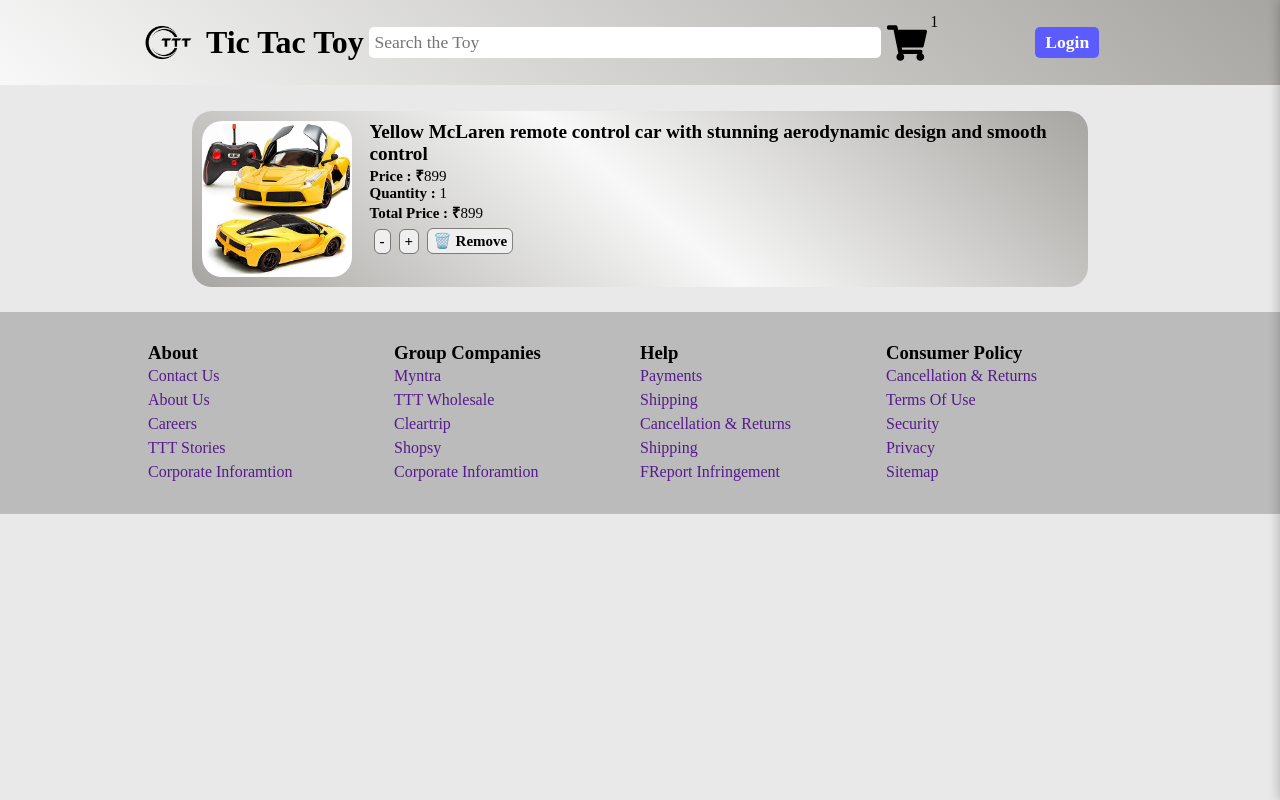
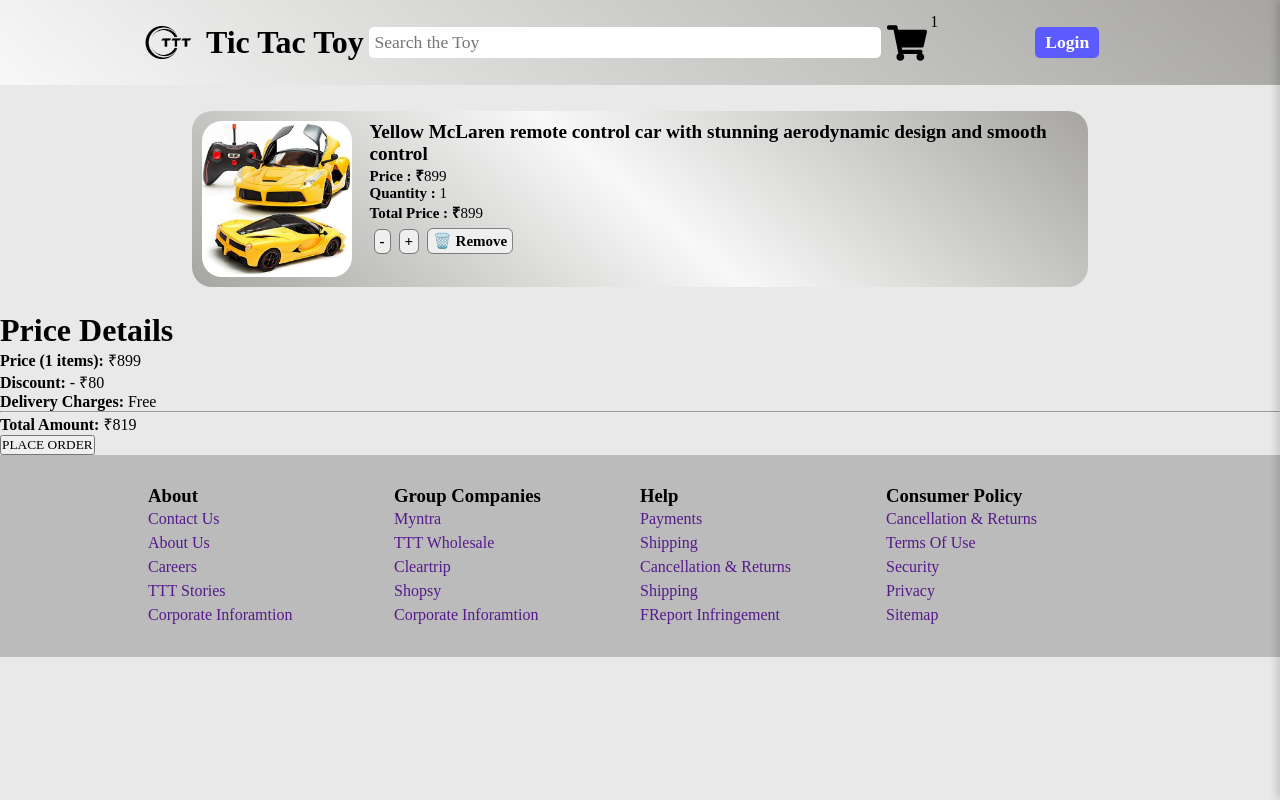
Before and after one commit to sumitdashrathgupta/Tic-Tac-Toy-Shop-Project, a React (Vite) app: page /cart/1 in a window 1280 px wide. Built offline with nearby package versions, Linux system fonts and the light colour scheme; a web font is replaced by a local one.

Commit message:
Added a new feature

```diff
--- a/src/Components/Cart.jsx
+++ b/src/Components/Cart.jsx
@@ -3,7 +3,7 @@ import Products_Item from '../assets/Products_Item';
 import { useParams } from 'react-router-dom';
 import { useDispatch } from 'react-redux';
 import { updateCartCount } from '../redux/Slice';
-import "../Style/Cart.css"
+import "../Style/Cart.css";
 
 const Cart = () => {
   const dispatch = useDispatch();
@@ -17,24 +17,13 @@ const Cart = () => {
 
   useEffect(() => {
     if (Cartid && Products_Item[Cartid]) {
-      const selectedProduct = { ...Products_Item[Cartid], quantity: 1 };
+      const selectedProduct = { ...Products_Item[Cartid], quantity: 1, discount: 100 }; // Example discount
       setProducts((prevProducts) => {
         const existingProduct = prevProducts.find((item) => item.id === selectedProduct.id);
-
-        let updatedCart;
-        if (existingProduct) {
-          updatedCart = prevProducts.map((item) =>
-            item.id === selectedProduct.id
-              ? { ...item, quantity: item.quantity + 1 }
-              : item
-          );
-        } else {
-          updatedCart = [...prevProducts, selectedProduct];
-        }
+        if (existingProduct) return prevProducts;
+        const updatedCart = [...prevProducts, selectedProduct];
         localStorage.setItem('cart', JSON.stringify(updatedCart));
-
         dispatch(updateCartCount(updatedCart.length));
-
         return updatedCart;
       });
     }
@@ -43,7 +32,6 @@ const Cart = () => {
   const updateCart = (updatedProducts) => {
     setProducts(updatedProducts);
     localStorage.setItem('cart', JSON.stringify(updatedProducts));
-
     dispatch(updateCartCount(updatedProducts.length));
   };
 
@@ -70,13 +58,28 @@ const Cart = () => {
     updateCart(updatedProducts);
   };
 
+  // **Calculate Price Details**
+  const calculatePriceDetails = () => {
+    let totalPrice = 0;
+    let totalDiscount = 0;
+
+    products.forEach((item) => {
+      totalPrice += item.Price * item.quantity;
+      totalDiscount += (item.discount || 0) * item.quantity;
+    });
+
+    return { totalPrice, totalDiscount, finalAmount: totalPrice - 80 };
+  };
+
+  const { totalPrice, totalDiscount, finalAmount } = calculatePriceDetails();
+
   return (
     <div>
       {products.length === 0 ? (
         <p className='cart-empty'>Your cart is empty.</p>
       ) : (
-        products.map((item, index) => (
-          <div key={index} className="cart-item">
+        products.map((item) => (
+          <div key={item.id} className="cart-item">
             <img className='cart-img' src={item.Image} alt={item.Title} width="150" />
             <div className="cart-contenar">
               <h3 className='cart1-title'>{item.Title2}</h3>
@@ -93,6 +96,18 @@ const Cart = () => {
           </div>
         ))
       )}
+
+      <div className='cartTotaldiv'>
+        <h1>Price Details</h1>
+        <div className="price-details">
+          <p><strong>Price ({products.length} items):</strong> ₹{totalPrice}</p>
+          <p className="discount"><strong>Discount:</strong> - ₹{80}</p>
+          <p><strong>Delivery Charges:</strong> <span className="free">Free</span></p>
+          <hr />
+          <p className="total-amount"><strong>Total Amount:</strong> ₹{finalAmount}</p>
+          <button className="checkout-btn">PLACE ORDER</button>
+        </div>
+      </div>
     </div>
   );
 };
```
